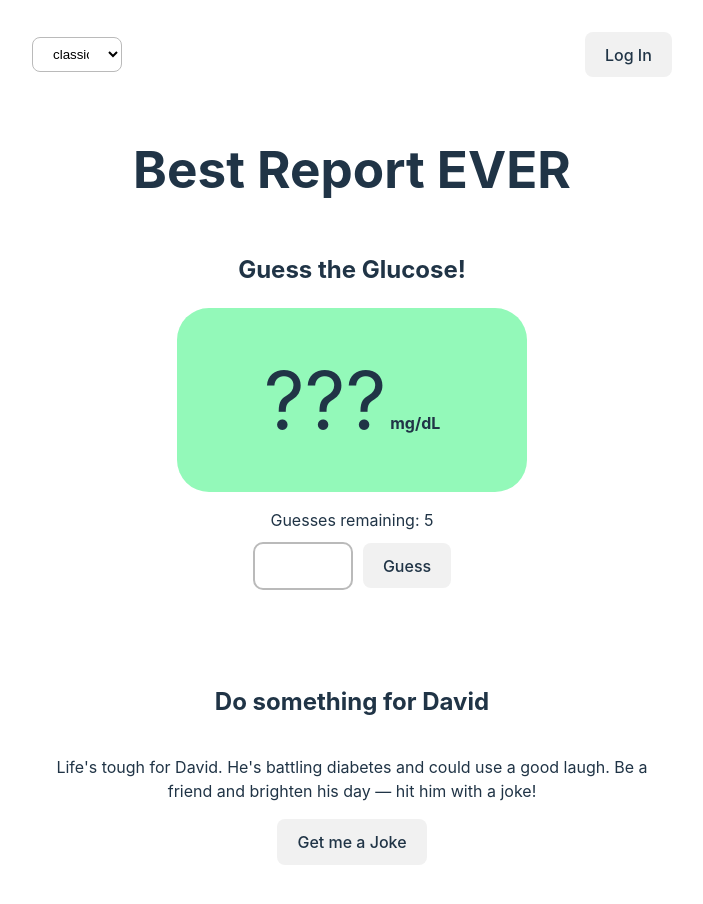
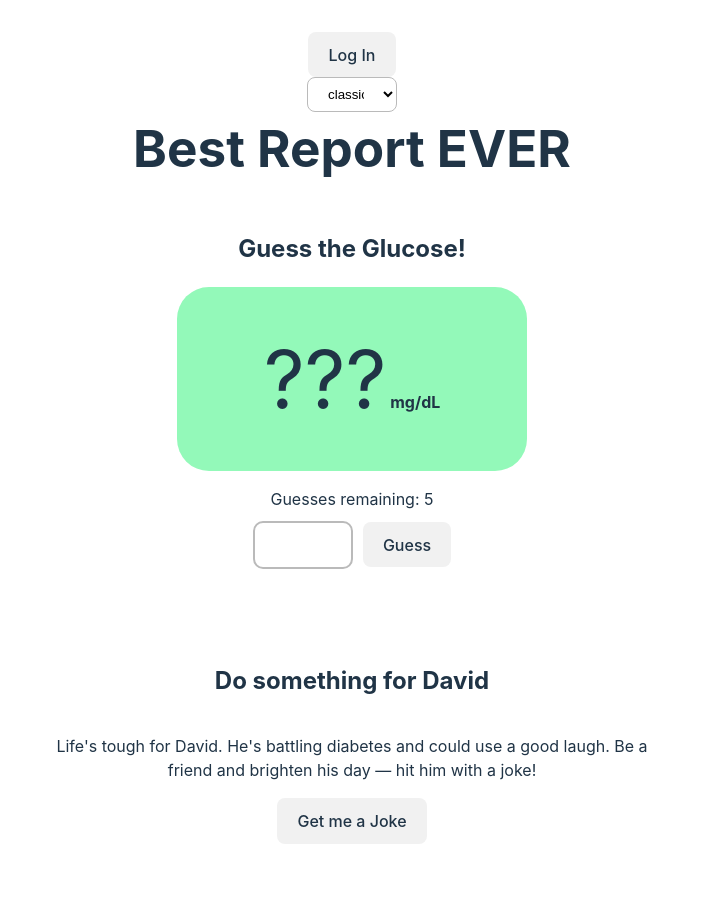
Before and after one commit to Annalisa11/vitals-report, a React (Vite) app in the folder web/: page / in a window 1280 px wide. Shown: the top 904 px of the page, without its empty margins (288-991 px from the left). Built offline with nearby package versions, Linux system fonts and the light colour scheme; no server answers.

Commit message:
restyled the logged in page header

```diff
--- a/web/src/App.scss
+++ b/web/src/App.scss
@@ -1,6 +1,17 @@
 .app {
   padding-bottom: 4rem;
   background-color: var(--background-color);
+
+  &__headline {
+    display: flex;
+    flex-direction: column;
+    gap: 0.5rem;
+    align-items: center;
+
+    h1 {
+      margin-top: 0;
+    }
+  }
 
   .guess-form {
     margin-top: 1rem;
--- a/web/src/App.tsx
+++ b/web/src/App.tsx
@@ -17,6 +17,7 @@ import useAuth from './hooks/useAuth';
 import { ThemeContext } from './providers/ThemeContext';
 import { BASE_URL } from './config';
 import Header from './components/Header';
+import ThemeDropdown from './forms/ThemeDropdown';
 
 export type VitalsType = {
   Timestamp: string;
@@ -87,7 +88,10 @@ const App: React.FC = () => {
   return (
     <div className='app'>
       <Header />
-      <h1>Best Report EVER</h1>
+      <div className='app__headline'>
+        <ThemeDropdown />
+        <h1>Best Report EVER</h1>
+      </div>
 
       {isLoggedIn ? (
         <main>
--- a/web/src/components/Header.tsx
+++ b/web/src/components/Header.tsx
@@ -2,7 +2,6 @@
 import React from 'react';
 import { useNavigate } from 'react-router-dom';
 import useAuth from '../hooks/useAuth';
-import ThemeDropdown from '../forms/ThemeDropdown';
 import AdminModal from './admin/AdminModal';
 import Button from './basic/Button';
 import '../styles/Header.scss';
@@ -13,12 +12,13 @@ const Header: React.FC = () => {
 
   return (
     <header className='header'>
-      <ThemeDropdown />
       {isLoggedIn ? (
-        <div className='header user'>
+        <div className='header__container'>
           <strong>Hi, {user?.username}</strong>
-          <Button onClick={logout}>Log Out</Button>
-          {checkHasRight('create-account') && <AdminModal />}
+          <div className='header__container__buttons'>
+            <Button onClick={logout}>Log Out</Button>
+            {checkHasRight('create-account') && <AdminModal />}
+          </div>
         </div>
       ) : (
         <Button onClick={() => navigate('/login')}>Log In</Button>
--- a/web/src/components/admin/AdminModal.tsx
+++ b/web/src/components/admin/AdminModal.tsx
@@ -35,7 +35,11 @@ const AdminModal = () => {
   return (
     <Dialog.Root>
       <Dialog.Trigger asChild>
-        <Button variant='secondary' icon={<AdminLogo />}></Button>
+        <Button
+          variant='secondary'
+          options={{ compact: true }}
+          icon={<AdminLogo />}
+        ></Button>
       </Dialog.Trigger>
       <Dialog.Portal>
         <Dialog.Overlay className='DialogOverlay' />
--- a/web/src/styles/Header.scss
+++ b/web/src/styles/Header.scss
@@ -1,11 +1,18 @@
 @import '../reusables.scss';
 
 .header {
-  display: flex;
-  justify-content: space-between;
-  align-items: center;
-  margin-bottom: 4rem;
-  background-color: var(--background-color);
+  &__container {
+    display: flex;
+    justify-content: space-between;
+    align-items: center;
+    margin-bottom: 2rem;
+
+    &__buttons {
+      display: flex;
+      justify-content: flex-end;
+      gap: 10px;
+    }
+  }
 
   .user {
     display: flex;
--- a/web/src/styles/pages/Login.scss
+++ b/web/src/styles/pages/Login.scss
@@ -3,4 +3,8 @@
   flex-direction: column;
   align-items: center;
   margin-top: 3rem;
+
+  button[type='submit'] {
+    margin: 1rem 0 2rem 0;
+  }
 }
```
